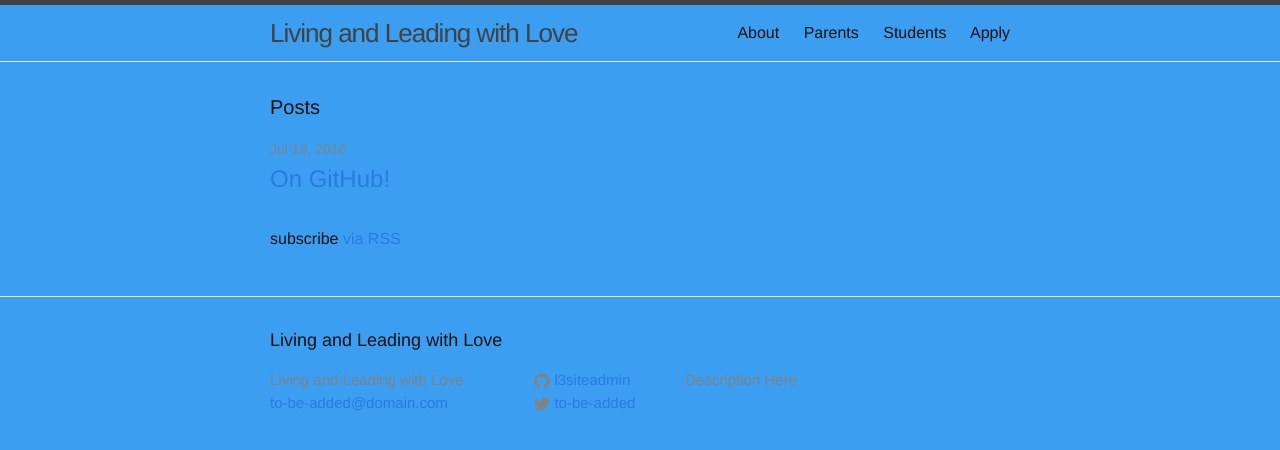
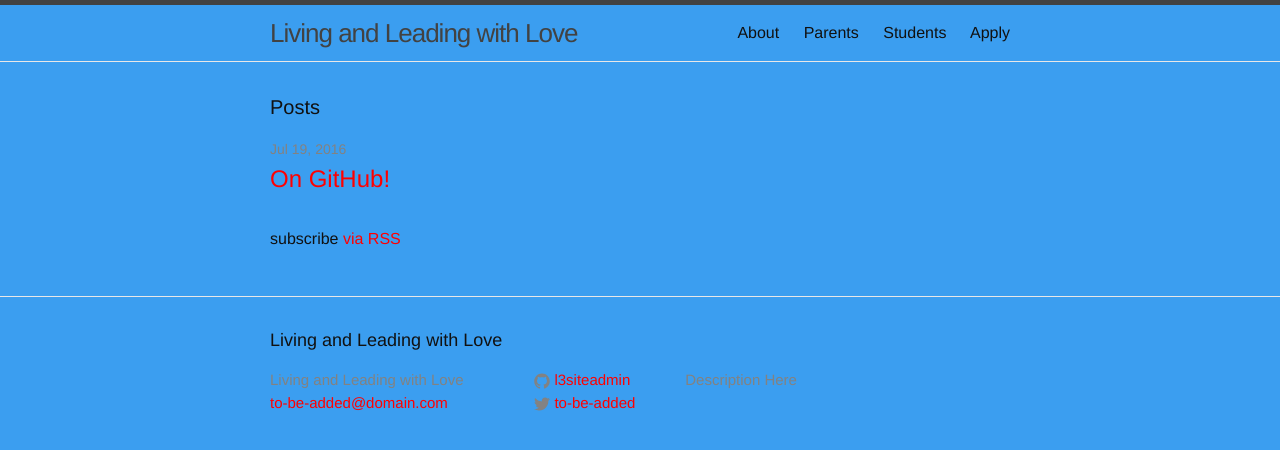
Before and after one commit to l3siteadmin/l3siteadmin.github.io, a Jekyll site: the page built from index.html, in a window 1280 px wide. Shown: the top 450 px of the page. Built offline with Jekyll 4.4.1, drawn with Linux system fonts in a browser that asks for light colours.

Commit message:
Update main.scss

```diff
--- a/css/main.scss
+++ b/css/main.scss
@@ -15,8 +15,9 @@ $base-line-height: 1.5;
 $spacing-unit:     30px;
 
 $text-color:       #111;
+//Original color FDFDFD
 $background-color: #3B9EF0;
-$brand-color:      #2a7ae2;
+$brand-color:      red;
 
 $grey-color:       #828282;
 $grey-color-light: lighten($grey-color, 40%);
```
